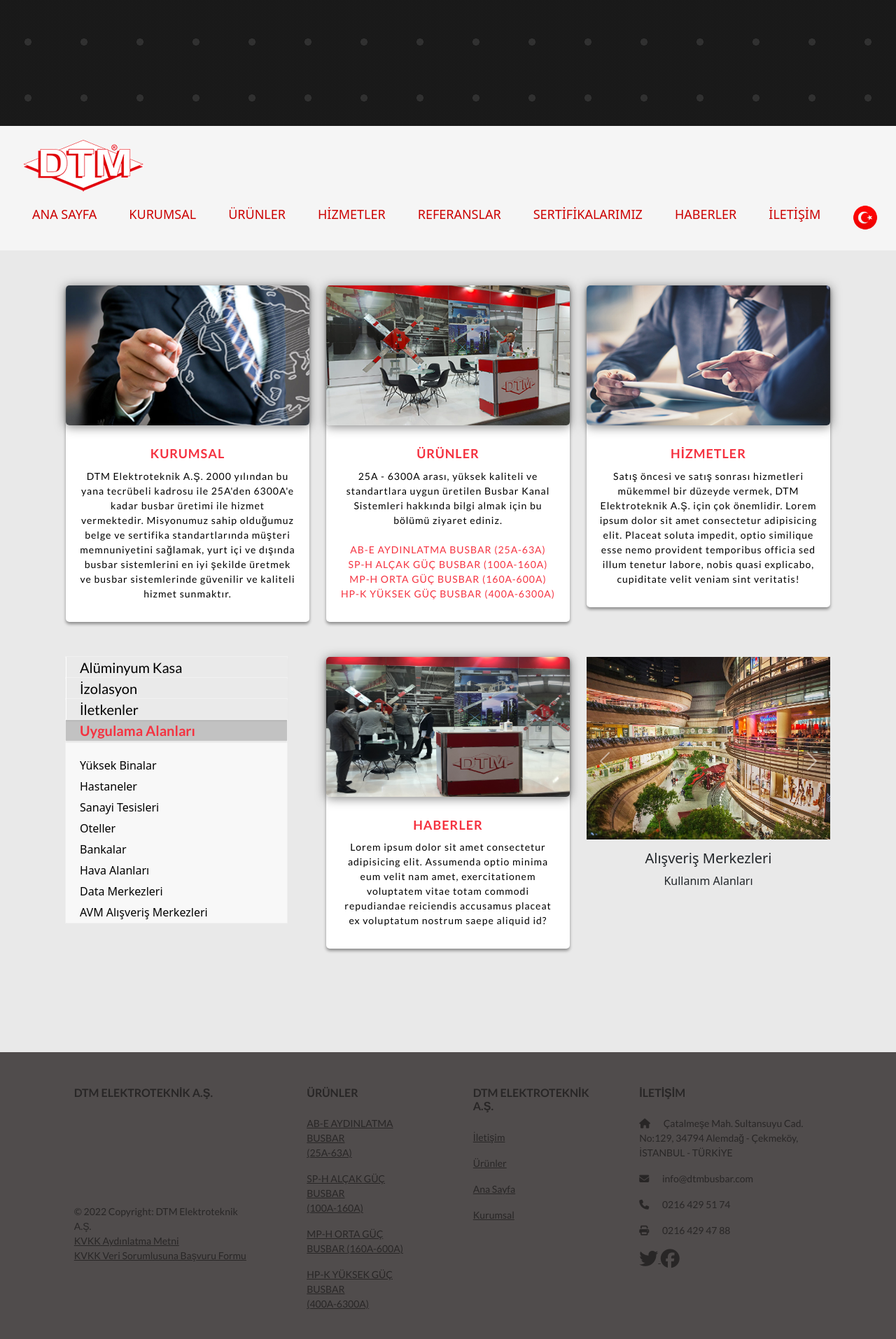
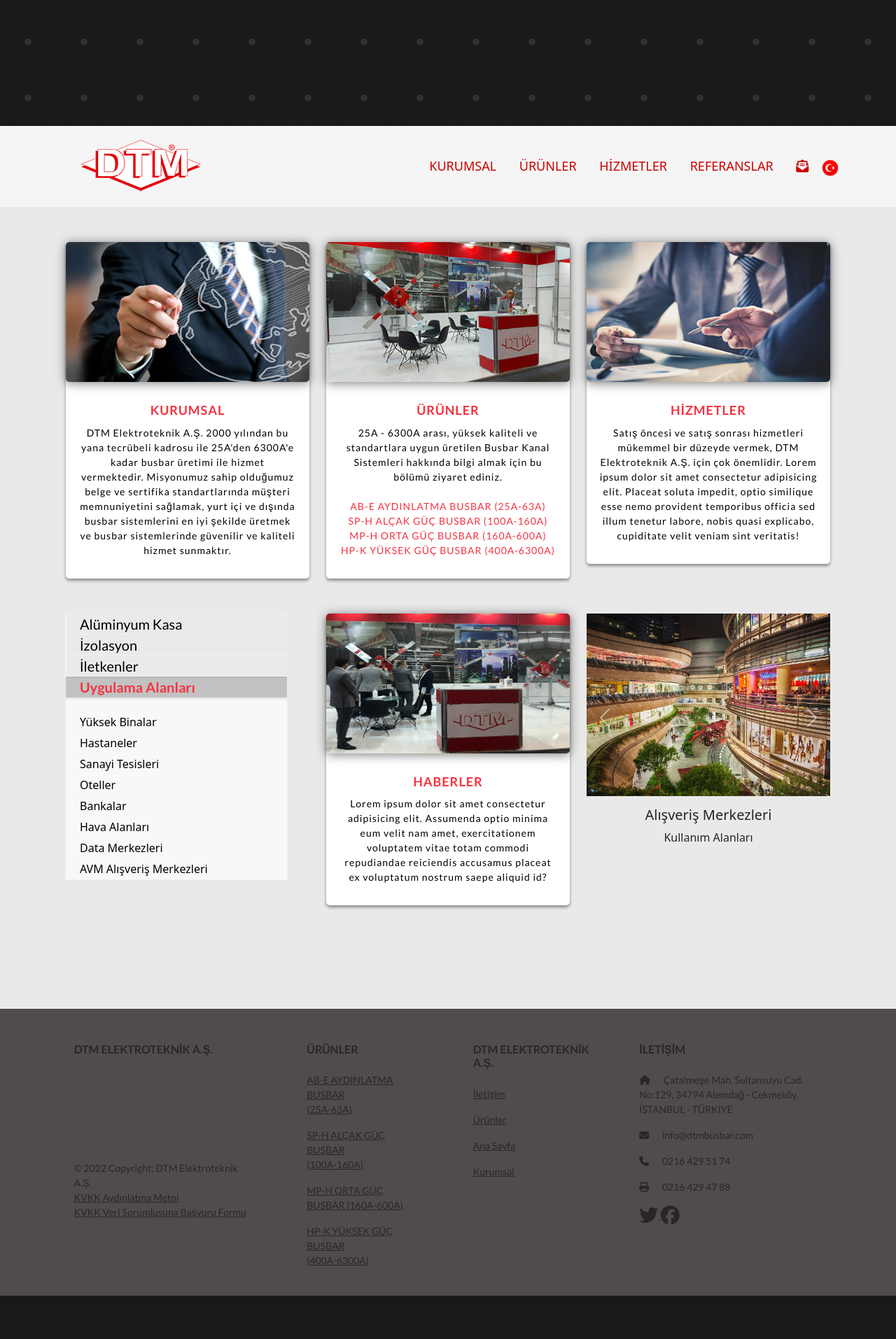
Before and after one commit to ozgurozbek/dtmelektroteknik, a Flask app: page / in a window 1280 px wide. Shown: the part 620-2534 px from the top of the page at 70% size. After the commit the page ends 2472 px from the top, so only its background shows below. Run offline with Flask 2, Linux system fonts and the light colour scheme; some libraries are stand-ins or nearby versions.

Commit message:
Update navbar

```diff
--- a/static/css/dtm.css
+++ b/static/css/dtm.css
@@ -1,3 +1,7 @@
+:root {
+  --dtm-red: #f53240;
+}
+
 body {
   background-color: #e9e9e9;
   overflow-x: hidden;
@@ -8,39 +12,27 @@ ul {
 }
 
 a:hover {
-  color: #f53240;
+  color:var(--dtm-red);
 }
 
 #navbarat {
   background: #fff;
-  color: #f53240;
+  color:var(--dtm-red);
   font-family: 'Lato', sans-serif;
   padding: 0;
   margin: 0;
 }
 
 #switchlang {
-  height: 2em;
-  width: 2em;
   border: none;
   background-color: #e9e9e9;
   padding: 0 !important;
   background: none !important;
 }
 
-#switchlang2 {
-  height: 5em;
-  width: 5em;
-  border: none;
-  background-color: #e9e9e9;
-  padding: 0 !important;
-  background: none !important;
-}
-
-#langimg {
-  height: inherit;
-  width: inherit;
-  position: inherit;
+#switchlang > img {
+  height: 24px;
+  width: 24px;
 }
 
 /* HERO */
@@ -89,21 +81,20 @@ a:hover {
   list-style: none;
 }
 
-.nav-links a {
-  text-decoration: none;
+.navsection {
+  background-color: #F5F5F5;
+  align-items: center!important;
 }
 
 .navbar {
-  display: flex;
   align-items: center;
   justify-content: space-between;
-  background-color: #F5F5F5;
-  color: #cc0000;
-
 }
 
 .nav-links a {
   color: #cc0000;
+  text-decoration: none;
+  padding: 5px 14px;
 }
 
 .logo {
@@ -113,19 +104,17 @@ a:hover {
 }
 
 .menu {
-  display: flex;
-  gap: 1em;
   font-size: 18px;
 }
 
-.menu li:hover {
-  background-color: #a0a0a0;
+.menu li:hover > a {
+  background-color: #ddd;
   transition: 0.3s ease;
   z-index: 6;
 }
 
 .menu li {
-  padding: 5px 14px;
+  display: inline-block;
 }
 
 .services {
@@ -176,7 +165,7 @@ input[type=checkbox] {
   user-select: none;
 }
 
-@media (max-width: 1236px) {
+@media (max-width: 992px) {
   .menu {
     display: none;
     position: absolute;
@@ -305,12 +294,12 @@ input[type=checkbox] {
 }
 
 #cards_landscape_wrap-2 .card-flyer .text-box p a {
-  color: #f53240;
+  color:var(--dtm-red);
 }
 
 #cards_landscape_wrap-2 .card-flyer .text-box p a:hover {
   font-weight: bold;
-  border-bottom: 1px solid #f53240;
+  border-bottom: 1px solidvar(--dtm-red);
 
 }
 
@@ -322,7 +311,7 @@ input[type=checkbox] {
   text-transform: uppercase;
   font-family: 'Lato', sans-serif;
   letter-spacing: 1px;
-  color: #f53240;
+  color:var(--dtm-red);
 }
 
 
@@ -377,7 +366,7 @@ input[type=checkbox] {
 .ac-container input:checked+label,
 .ac-container input:checked+label:hover {
   background: #97979779;
-  color: #f53240;
+  color:var(--dtm-red);
 
   box-shadow: 0 0 0 1px rgba(255, 255, 255, 0.3), 0 2px 2px rgba(0, 0, 0, 0.1);
   height: 30px;
@@ -574,7 +563,7 @@ input[type=checkbox] {
 }
 
 #phonenmbr p {
-  color: #f53240;
+  color:var(--dtm-red);
   font-family: 'Lato', sans-serif;
   font-size: 28px;
   text-align: center;
--- a/templates/nav.html
+++ b/templates/nav.html
@@ -1,17 +1,16 @@
 <div class="navsection sticky-top">
-    <nav class="navbar ">
+    <nav class="navbar container">
         <!-- LOGO -->
         <div class="logo">
             <a href="/"><img src="../static/img/dtm-logo.png"></a>
         </div>
         <!-- NAVIGATION MENU -->
-        <ul class="nav-links">
+        <ul class="nav-links m-0">
             <!-- USING CHECKBOX HACK -->
             <input type="checkbox" id="checkbox_toggle" />
             <label for="checkbox_toggle" class="hamburger">&#9776;</label>
             <!-- NAVIGATION MENUS -->
             <div class="menu text-uppercase">
-                <li><a href="/">{{ translation[1] }}</a></li>
                     <li><a href="/kurumsal">{{ translation[2] }}</a></li>
                     <li class="services">
                         <a href="/products">{{ translation[4] }}</a>
@@ -29,13 +28,7 @@
                             SERVICES
                             {% endif %}</a></li>
                     <li><a href="/referanslar">{{ translation[13] }}</a></li>
-                <li><a href="/sertifikalar">{% if session['language'] == 0 %}
-                        SERTİFİKALARIMIZ
-                        {% else %}
-                        CERTIFICATES
-                        {% endif %}</a></li>
-                <li><a href="/haberler">{{ translation[15] }}</a></li>
-                <li><a href="/iletisim">{{ translation[10] }}</a></li>
+                    <li><a href="/iletisim"><i class="fa-solid fa-envelope-open-text"></i></a></li>
                     <li>
                         <form action="/set_lang" method="post">
                             <input hidden name="langval"
```
Lines whose indentation alone changed are shown as unchanged.
